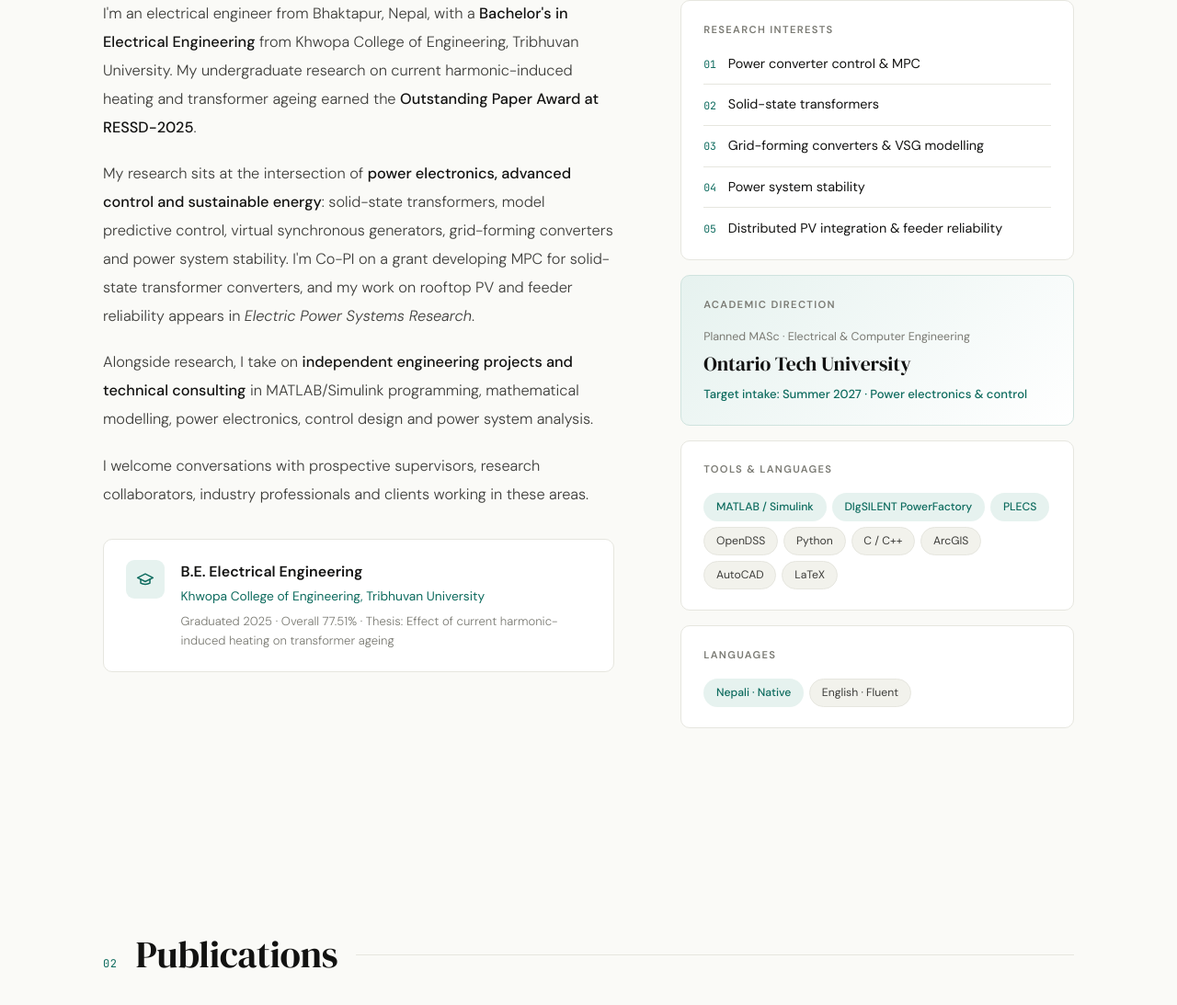
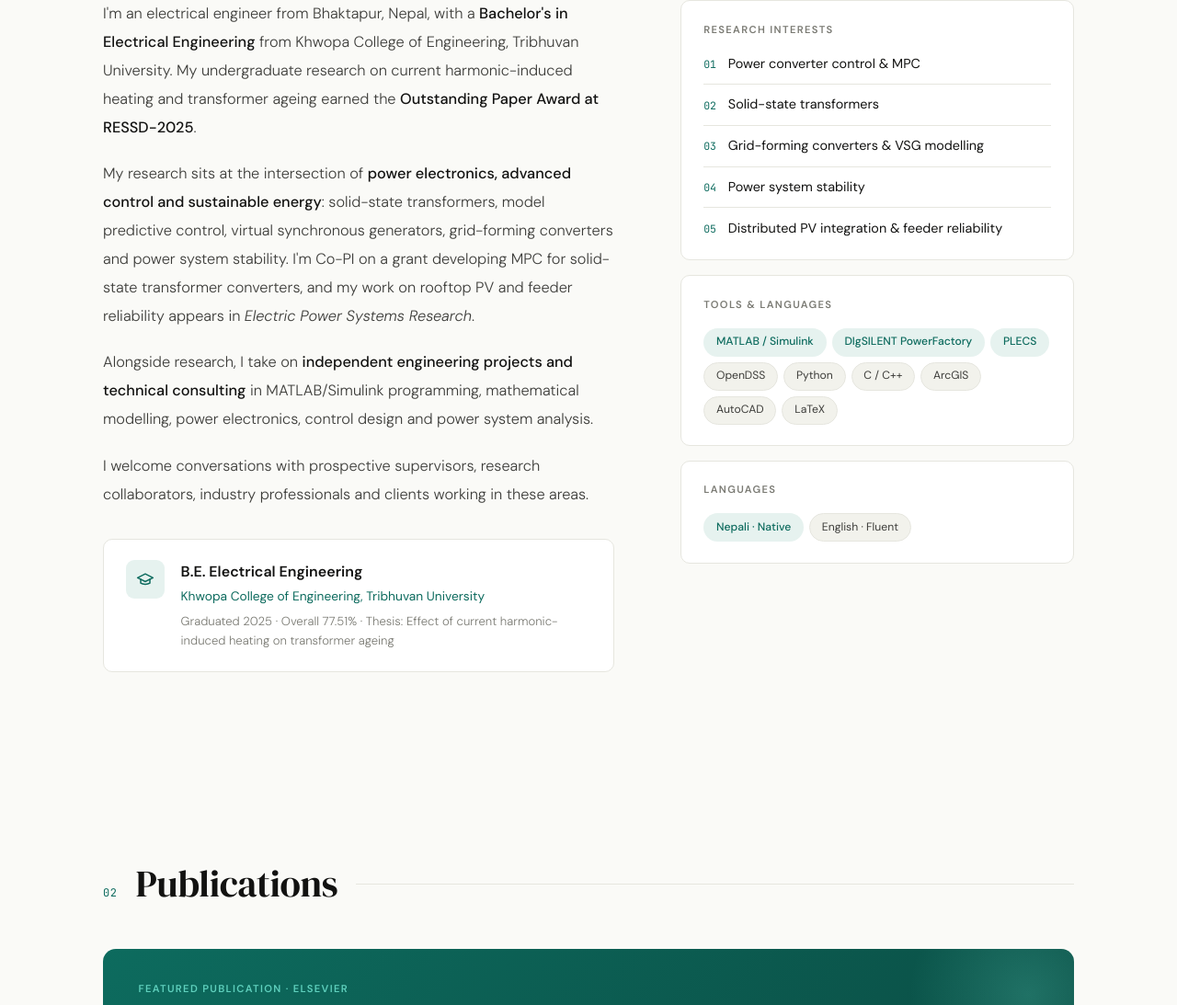
Before and after one commit to 123rojan/Personal-Website, a plain HTML site: page index.html in a window 1280 px wide. Shown: the part 1147-2240 px from the top of the page at 92% size. Drawn offline with Linux system fonts and the light colour scheme.

Commit message:
Update index.html
removed planned study

```diff
--- a/index.html
+++ b/index.html
@@ -442,12 +442,12 @@ footer a:hover{color:var(--accent)}
           <div class="interest"><i>04</i>Power system stability</div>
           <div class="interest"><i>05</i>Distributed PV integration &amp; feeder reliability</div>
         </div>
-        <div class="panel direction">
+        <!-- <div class="panel direction">
           <h3>Academic direction</h3>
           <div class="dir-k">Planned MASc · Electrical &amp; Computer Engineering</div>
           <div class="dir-v">Ontario Tech University</div>
           <div class="dir-m">Target intake: Summer 2027 · Power electronics &amp; control</div>
-        </div>
+        </div> -->
         <div class="panel">
           <h3>Tools &amp; languages</h3>
           <div class="tags">
```
